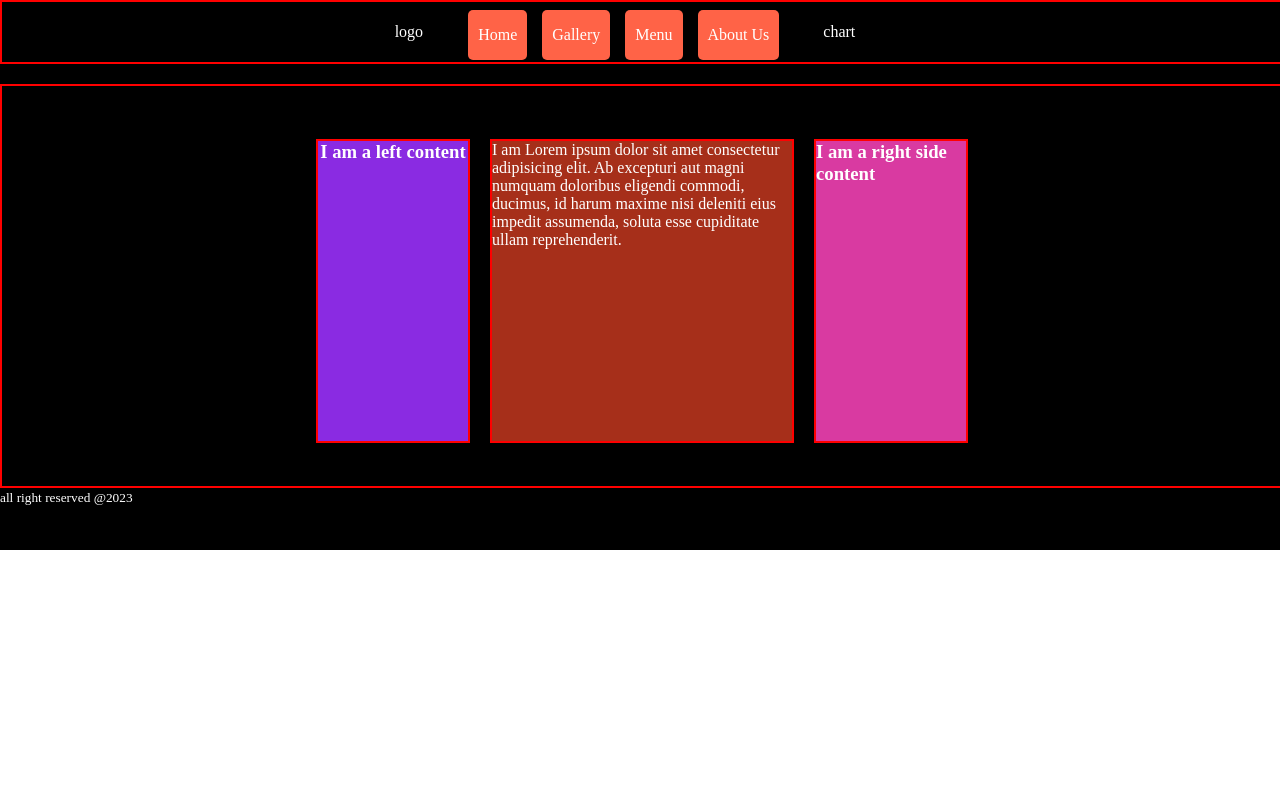
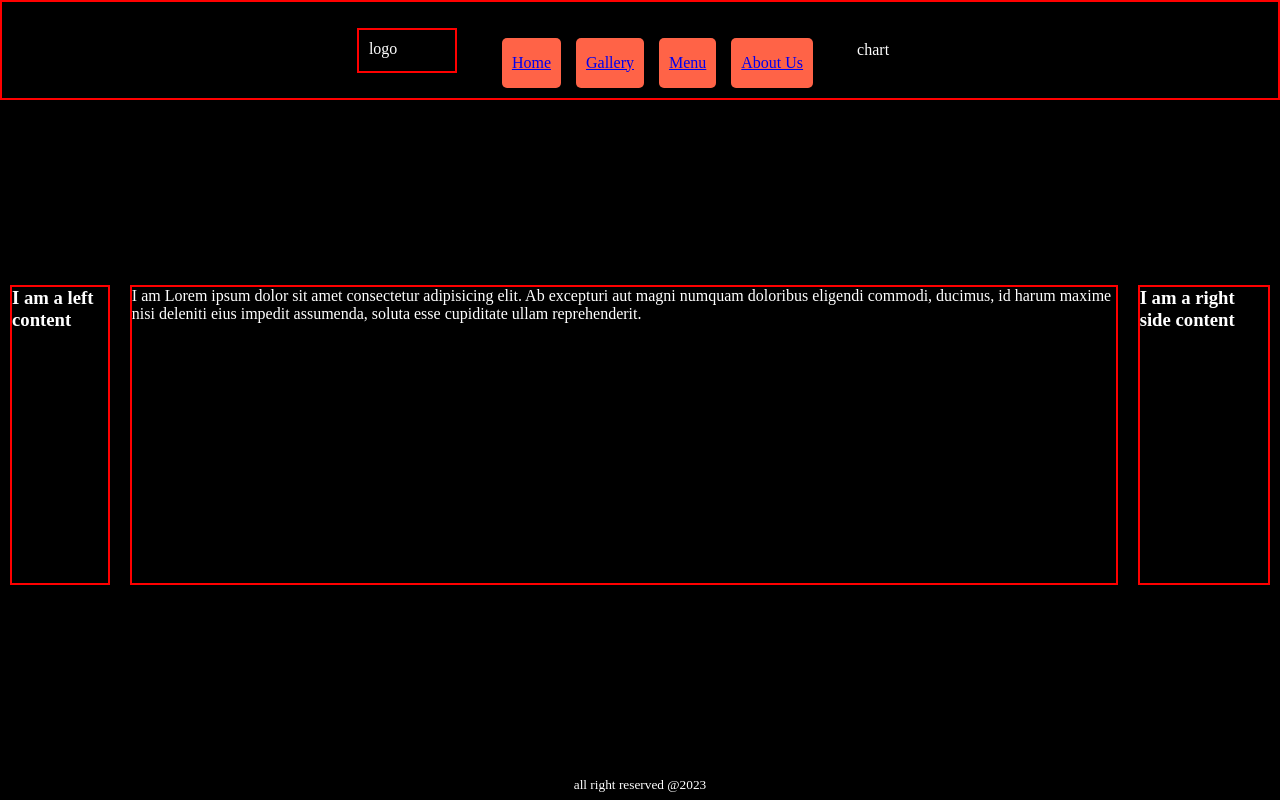
Before and after one commit to masudtek/grocery-shop, a plain HTML site: page index.html in a window 1280 px wide. Drawn offline with Linux system fonts and the light colour scheme.

Commit message:
add css to make cool

```diff
--- a/style.css
+++ b/style.css
@@ -1,18 +1,26 @@
 * {
     margin: 0;
     padding: 0;
+    box-sizing: border-box; /* Add box-sizing to include padding and borders in the element's total width and height */
+  }
+
+  html,
+  body {
+    height: 100%; /* Set the height of the HTML and body elements to 100% */
   }
 
   .container {
-    background-color:black;
-    height: 550px;
+    background-color: black;
+    min-height: 100%; /* Use min-height instead of fixed height to ensure it expands with content */
     width: 100%;
-    justify-content: center;
+    display: flex;
+    flex-direction: column; /* Set the container to a flex container with vertical direction */
+    justify-content: space-between; /* Add space between header, main, and footer */
   }
 
   .header {
     border: 2px solid red;
-    height: 60px;
+    height: 100px;
     width: 100%;
     background-color: black;
     color: white;
@@ -21,13 +29,7 @@
     justify-content: center;
   }
 
-  a {
-    text-decoration: none;
-    color: white;
-  }s
-
-  .logo{
-    /* background-image: url(/images/logo.jpg); */
+  .logo {
     height: 45px;
     width: 100px;
     border: 2px solid red;
@@ -36,7 +38,6 @@
 
   .nav {
     display: flex;
-    /* border: 2px solid red; */
     height: 45px;
     margin-left: 20px;
     padding: 10px;
@@ -45,19 +46,18 @@
   .menu {
     background-color: tomato;
     height: 50px;
-    /* border: 1px solid rgb(213, 14, 14); */
     border-radius: 5px;
     margin-left: 15px;
     display: flex;
     align-items: center;
     padding: 0 10px;
   }
+
   .menu:hover {
-    background-color: darkorange; /* Change background color on hover */
+    background-color: darkorange;
   }
 
   .chart {
-    /* border: 2px solid red; */
     height: 45px;
     width: 100px;
     display: flex;
@@ -65,47 +65,29 @@
     align-items: center;
   }
 
-  .main{
+  .main {
     color: white;
-    height: 400px;
-    width:100%;
-    border: 2px solid red;
+    flex: 1; /* Use flex-grow to make the main section expand to fill remaining space */
     display: flex;
     align-items: center;
     justify-content: center;
-    margin-top: 20px;
-}
+  }
 
-.leftside {
+  .leftside,
+  .middleContainer,
+  .rightside {
     border: 2px solid red;
     margin: 10px;
-    background-color: blueviolet;
     justify-content: center;
     display: flex;
     height: 300px;
-    width: 150px;
-    margin-top: 20px;
   }
-  .middleContainer{
-    border: 2px solid red;
-    margin: 10px;
-    background-color: rgb(166, 47, 26);
+
+  footer {
+    color: white;
+    background-color: black;
+    height: 30px;
+    display: flex;
+    align-items: center;
     justify-content: center;
-    display: flex;
-    height: 300px;
-    width: 300px;
-    margin-top: 20px;
   }
-  .rightside{
-    border: 2px solid red;
-    margin: 10px;
-    background-color: rgb(217, 58, 161);
-    justify-content: center;
-    display: flex;
-    height: 300px;
-    width: 150px;
-    margin-top: 20px;
-  }
-  footer{
-    color: white;
-  }
```
